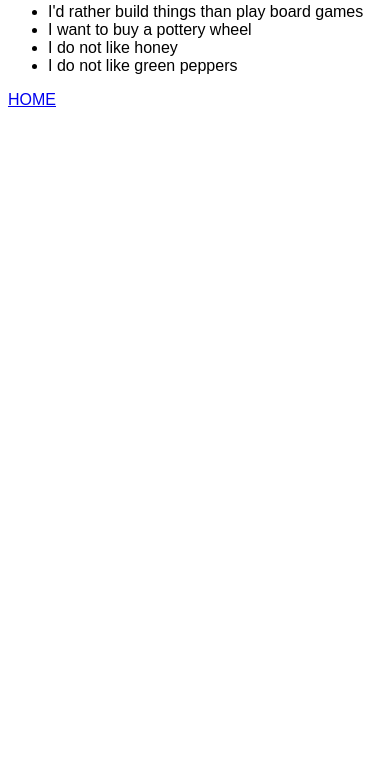
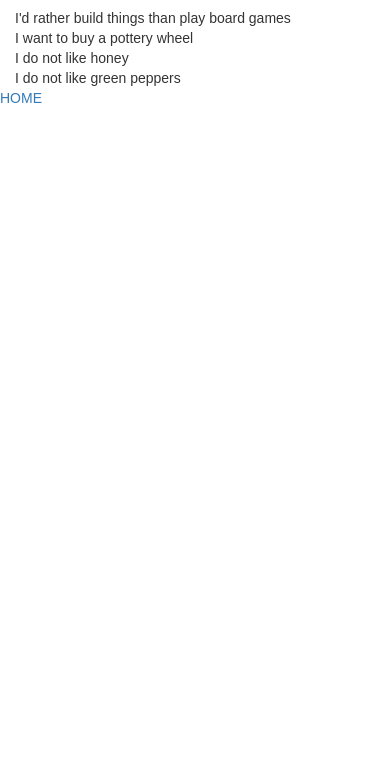
Before and after one commit to andreaeverman/andreaeverman.github.io, a plain HTML site: page Secrets.html in a window 390 px wide. Shown: the part 81-844 px from the top of the page. Drawn offline with nearby package versions, Linux system fonts and the light colour scheme.

Commit message:
Added bootstrap- CDN link and had to install Jquery, added the zoom viewport meta tag into the heads, added responsive columns to the SECRETS page. NOTE- gave up on Nav bar because it required so many confusing plugins!

```diff
--- a/Secrets.html
+++ b/Secrets.html
@@ -1,19 +1,43 @@
 <html>
 <head>
     <title>Andrea's secrets page</title>
-    <link rel="stylesheet" href="assests/css/style.css" </head>
+      <meta name="viewport" content="width=device-width, initial-scale=1, maximum-scale=1, user-scalable=no">
+        <script src="https://code.jquery.com/jquery-3.1.1.slim.min.js" integrity="sha256-/SIrNqv8h6QGKDuNoLGA4iret+kyesCkHGzVUUV0shc=" crossorigin="anonymous"></script>
+
+        <!-- Latest compiled and minified CSS -->
+        <link rel="stylesheet" href="https://maxcdn.bootstrapcdn.com/bootstrap/3.3.7/css/bootstrap.min.css" integrity="sha384-BVYiiSIFeK1dGmJRAkycuHAHRg32OmUcww7on3RYdg4Va+PmSTsz/K68vbdEjh4u" crossorigin="anonymous">
+
+        <!-- Optional theme -->
+        <link rel="stylesheet" href="https://maxcdn.bootstrapcdn.com/bootstrap/3.3.7/css/bootstrap-theme.min.css" integrity="sha384-rHyoN1iRsVXV4nD0JutlnGaslCJuC7uwjduW9SVrLvRYooPp2bWYgmgJQIXwl/Sp" crossorigin="anonymous">
+
+        <!-- Latest compiled and minified JavaScript -->
+        <script src="https://maxcdn.bootstrapcdn.com/bootstrap/3.3.7/js/bootstrap.min.js" integrity="sha384-Tc5IQib027qvyjSMfHjOMaLkfuWVxZxUPnCJA7l2mCWNIpG9mGCD8wGNIcPD7Txa" crossorigin="anonymous"></script>
+
+    <link rel="stylesheet" href="assets/css/style.css" </head>
 </head>
 
 <body>
 
 <h1> SECRETS </h2>
+<div class="container">
+  <div class="row">
+    <div class="col-md-4">
+      I'd rather build things than play board games
+    </div>
+    <div class="col-md-4">
+     I want to buy a pottery wheel
+    </div>
+  </div>
+  <div class="row">
+    <div class="col-md-4">
+  I do not like honey
+    </div>
+    <div class="col-md-4">
+   I do not like green peppers
+    </div>
+  </div>
+</div>
 
-<ul>
-    <li> I'd rather build things than play board games </li>
-    <li> I want to buy a pottery wheel </li>
-    <li> I do not like honey </li>
-    <li> I do not like green peppers </li>
-</ul>
 
 <a href="index.html">HOME </a>
 
```
Also changed, not shown: About.html (+13 -1 lines), Contact.html (+13 -1 lines), Work.html (+13 -1 lines), index.html (+16 -3 lines), assets/css/style.css (renamed from assests/css/style.css).
